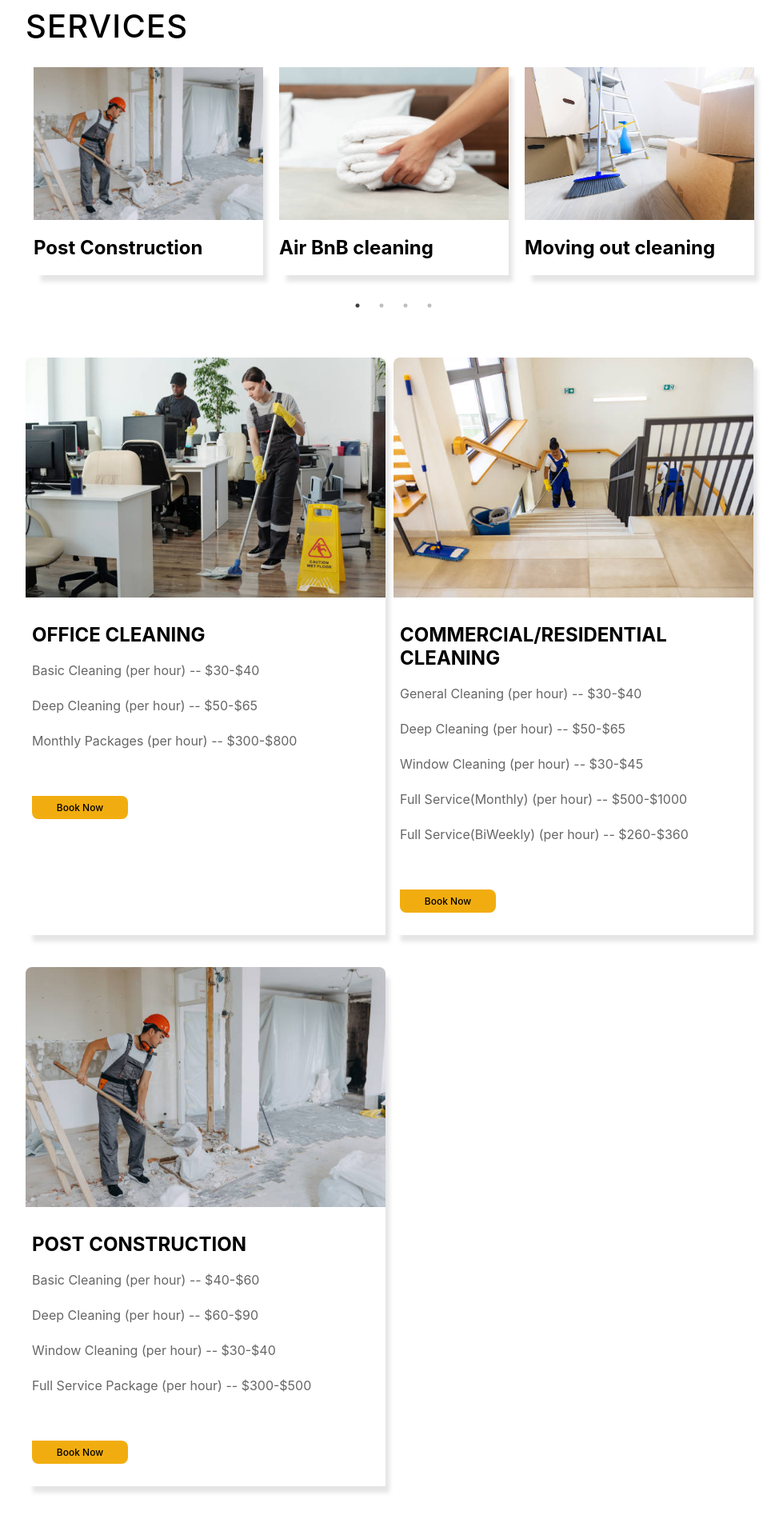
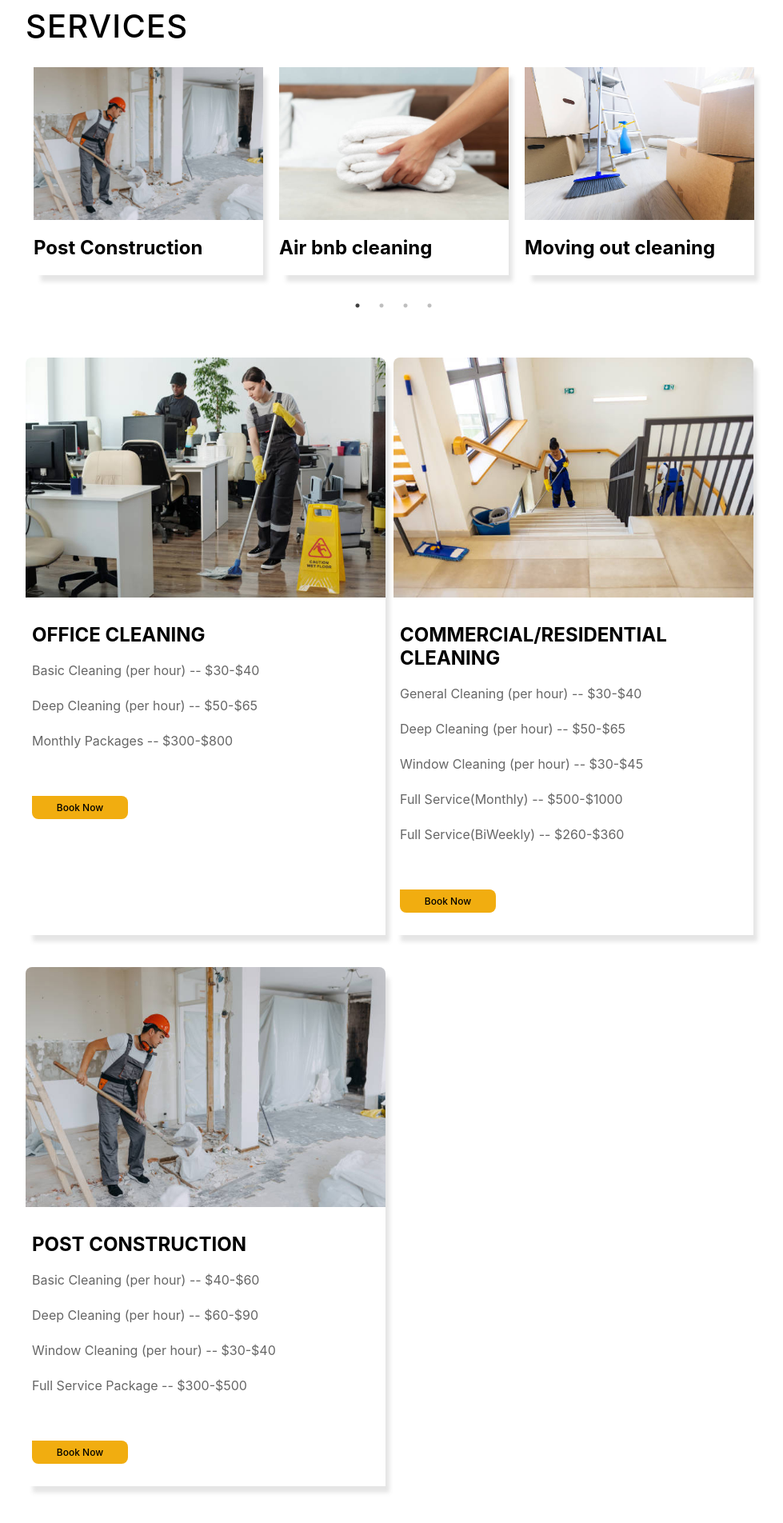
Before and after one commit to Celestineosas/ugos-project, a React (Create React App) app: page /Service in a window 1280 px wide. Shown: the part 188-2092 px from the top of the page at 80% size, without its empty margins (148-1127 px from the left). Built offline with nearby package versions, Linux system fonts and the light colour scheme.

Commit message:
5th commit

```diff
--- a/src/components/Aboutx/Aboutx.jsx
+++ b/src/components/Aboutx/Aboutx.jsx
@@ -13,7 +13,7 @@ const Aboutx = () => {
         <div className='aboutx-description'>
           <h1>About Us</h1>
           <p>Welcome to AIMER CLEANING SERVICES, where cleanliness meets passion! We are a family-owned cleaning company founded by two individuals who have a genuine love for cleaning. Our passion for making spaces shine is what led us to create this company, and it’s at the heart of everything we do.
-            At AIMER CLEANING SERVICES, we believe that a clean environment not only looks good but also promotes well-being and productivity. Whether it’s your home, office, or company space, we are dedicated to delivering top-notch cleaning services that leave every corner sparkling.</p>
+            At AIMER CLEANING SERVICES, we believe that a clean environment not only looks good but also promotes well-being and productivity. Be it your home, office, or company space, we are dedicated to delivering top-notch cleaning services that leave every corner sparkling.</p>
         </div>
         <div className='aboutx-span'>
           <div className='aboutx-card'>
--- a/src/components/Home/Blog/reviewdata.js
+++ b/src/components/Home/Blog/reviewdata.js
@@ -49,7 +49,7 @@ const reviewdata = [
       name: "KELLY",
       service: "House Cleaning",
       comment:
-        "Great clean for a good price. I would definitely book again. My only negative was the master bathroom wasn’t swept. Otherwise great",
+        "Great clean for a good price. I would definitely book again.",
         img : "./images/IMG-20250305-WA0048.jpg",
         rating : "4.5",
     },
--- a/src/components/Home/Header/Header.jsx
+++ b/src/components/Home/Header/Header.jsx
@@ -37,7 +37,7 @@ const Header = () => {
     <div className='header'>
       <div className='content'>
         <div className='description'>
-          <h1 className='text'><span>Professional</span> Cleaning <br></br>Service For your home</h1>
+          <h1 className='text'><span>Professional</span> Cleaning <br></br>Service Be it your home</h1>
           <p>Life's too short to spend it cleaning. Let us handle the mess, so you can enjoy what matters most.
             At Aimer, we offer professional, reliable, and affordable services tailored to your needs - because your time is spent living not scrubbing </p>
           <div className='checkus'>
--- a/src/components/Home/Header/style.css
+++ b/src/components/Home/Header/style.css
@@ -119,6 +119,7 @@ nav {
   font-size: 45px;
   font-weight: bolder;
   line-height: 1.1;
+  white-space: nowrap;
 }
 .text > span {
   color: #137335;
@@ -231,13 +232,7 @@ nav {
         width: 1024px;
     }
 } */
-@media (width: 1280px) {
 
-  nav{
-   width: 1080px;
-  }
-
-}
 @media (max-width: 1235px) {
   .header {
     padding: 50px;
@@ -395,9 +390,9 @@ nav {
     display: none;
   }
   nav {
-    width: 100vh;
+    width: 120vw;
     display: flex;
-    gap: 50px;
+    gap: 100px;
     padding-left: 30px;
   }
   .nav-menu {
--- a/src/components/Pricing/Pricing.jsx
+++ b/src/components/Pricing/Pricing.jsx
@@ -21,7 +21,7 @@ const Pricing = () => {
                                 <div className='bottom-span'>
                                     <span>Basic Cleaning (per hour) --  $30-$40</span>
                                     <span>Deep Cleaning (per hour) --  $50-$65</span>
-                                    <span>Monthly Packages (per hour) --  $300-$800</span>
+                                    <span>Monthly Packages --  $300-$800</span>
                                     <div onClick={handleContactNavigate} className='about-cta2'>Book Now</div>
                                 </div>
                             </div>
@@ -34,8 +34,8 @@ const Pricing = () => {
                                     <span>General Cleaning (per hour) --  $30-$40</span>
                                     <span>Deep Cleaning (per hour) --  $50-$65</span>
                                     <span>Window Cleaning (per hour) --  $30-$45</span>
-                                    <span>Full Service(Monthly) (per hour) --  $500-$1000</span>
-                                    <span>Full Service(BiWeekly) (per hour) --  $260-$360</span>
+                                    <span>Full Service(Monthly)  --  $500-$1000</span>
+                                    <span>Full Service(BiWeekly) --  $260-$360</span>
                                     <div onClick={handleContactNavigate} className='about-cta2'>Book Now</div>
                                 </div>
                             </div>
@@ -48,7 +48,7 @@ const Pricing = () => {
                                     <span>Basic Cleaning (per hour) --  $40-$60</span>
                                     <span>Deep Cleaning (per hour) --  $60-$90</span>
                                     <span>Window Cleaning (per hour) --  $30-$40</span>
-                                    <span>Full Service Package (per hour) --  $300-$500</span>
+                                    <span>Full Service Package --  $300-$500</span>
                                     <div onClick={handleContactNavigate} className='about-cta2'>Book Now</div>
                                 </div>
                             </div>
--- a/src/components/Servicex/ImgSlider.jsx
+++ b/src/components/Servicex/ImgSlider.jsx
@@ -40,7 +40,7 @@ return(
 <div className='carousel-content'>
 
 <img src='./images/istockphoto-1026448826-612x612.jpg' />
-<h2>Air BnB cleaning</h2>
+<h2>Air bnb cleaning</h2>
 
 </div>
 <div className='carousel-content'>
--- a/src/components/Servicex/Servicex.jsx
+++ b/src/components/Servicex/Servicex.jsx
@@ -31,7 +31,7 @@ const Servicex = () => {
                 <div className='bottom-span'>
                     <span>Basic Cleaning (per hour) --  $30-$40</span>
                     <span>Deep Cleaning (per hour) --  $50-$65</span>
-                    <span>Monthly Packages (per hour) --  $300-$800</span>
+                    <span>Monthly Packages --  $300-$800</span>
                     <div onClick={handleContactNavigate} className='about-cta2'>Book Now</div>
                 </div>
             </div>
@@ -44,8 +44,8 @@ const Servicex = () => {
                     <span>General Cleaning (per hour) --  $30-$40</span>
                     <span>Deep Cleaning (per hour) --  $50-$65</span>
                     <span>Window Cleaning (per hour) --  $30-$45</span>
-                    <span>Full Service(Monthly) (per hour) --  $500-$1000</span>
-                    <span>Full Service(BiWeekly) (per hour) --  $260-$360</span>
+                    <span>Full Service(Monthly)  --  $500-$1000</span>
+                    <span>Full Service(BiWeekly)  --  $260-$360</span>
                     <div onClick={handleContactNavigate} className='about-cta2'>Book Now</div>
                 </div>
             </div>
@@ -58,7 +58,7 @@ const Servicex = () => {
                 <span>Basic Cleaning (per hour) --  $40-$60</span>
                     <span>Deep Cleaning (per hour) --  $60-$90</span>
                     <span>Window Cleaning (per hour) --  $30-$40</span>
-                    <span>Full Service Package (per hour) --  $300-$500</span>
+                    <span>Full Service Package  --  $300-$500</span>
                     <div onClick={handleContactNavigate} className='about-cta2'>Book Now</div>
                 </div>
             </div>
```
